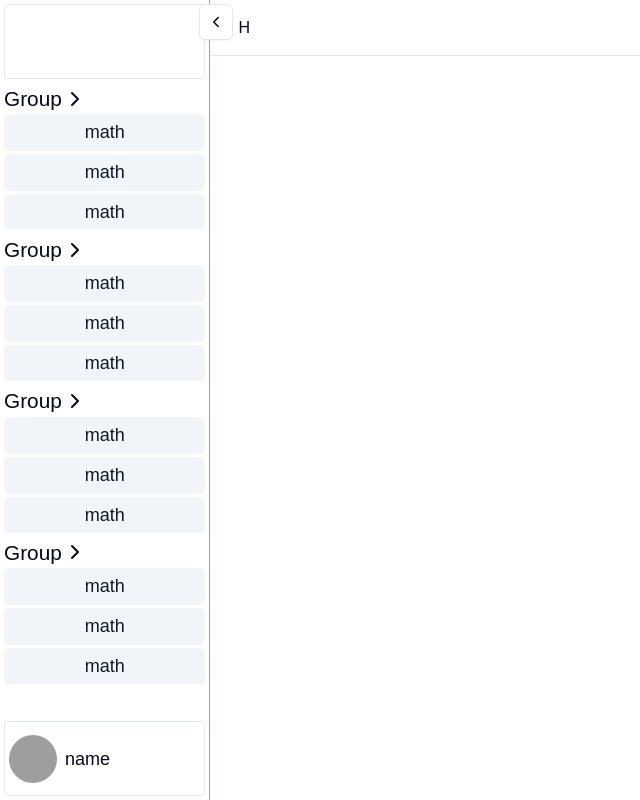
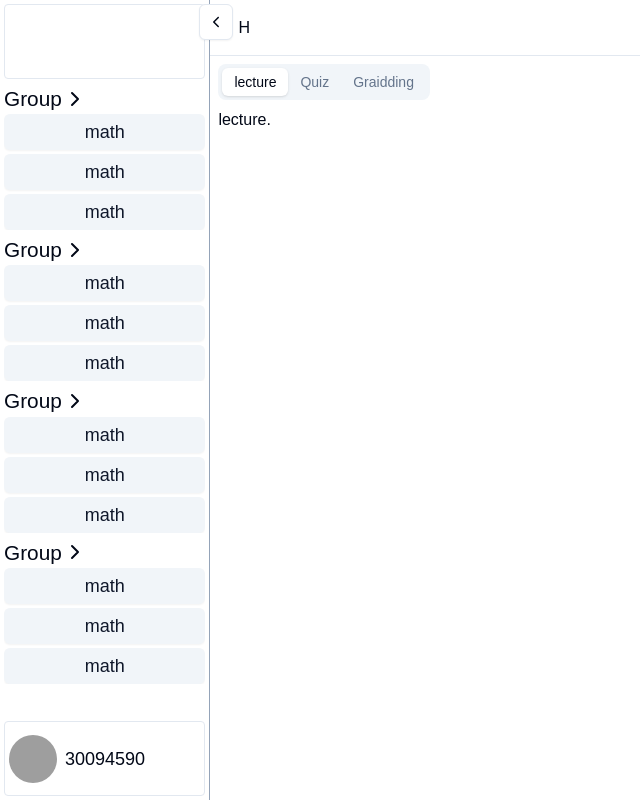
Before and after one commit to gaveone/sky, a Next.js app: page /Home/Student in a window 1280 px wide. Shown: the whole page, without its empty margins (0-640 px from the left). Built offline with nearby package versions, Linux system fonts and the light colour scheme; grey boxes are pictures that could not be loaded.

Commit message:
General style

```diff
--- a/components/ View/main.tsx
+++ b/components/ View/main.tsx
@@ -1,12 +1,10 @@
 "use client"
-import { usePersonStore } from '@/store/user'
 import React from 'react'
-import { Button } from '../ui/button'
+import { Tabs, TabsContent, TabsList, TabsTrigger } from "@/components/ui/tabs"
+
 
 export default function Main() {
-     const decrement = usePersonStore((state)=>state.decrement)
-     const increment = usePersonStore((state)=>state.increment)
-     const item = usePersonStore((state)=>state.count)
+
 
   return (
     <main className=' h-full w-full flex flex-col'>
@@ -16,7 +14,20 @@
         H
 
       </nav>
-      <section className=' flex-grow'>
+      <section className=' flex-grow p-2'>
+        <Tabs defaultValue="lecture" className="">
+          <TabsList>
+            <TabsTrigger value="lecture">lecture</TabsTrigger>
+            <TabsTrigger value="Quiz">Quiz</TabsTrigger>
+            <TabsTrigger value="Graidding">Graidding</TabsTrigger>
+          </TabsList>
+          <TabsContent className=' w-full h-full' value="lecture">lecture.</TabsContent>
+          <TabsContent className=' w-full h-full' value="Quiz">Quiz.</TabsContent>
+          <TabsContent className=' w-full h-full' value="Graidding">Graidding.</TabsContent>
+
+        </Tabs>
+
+
 
 
 
--- a/components/ View/sideBar.tsx
+++ b/components/ View/sideBar.tsx
@@ -78,7 +78,7 @@
                                                   <AvatarImage src="https://github.com/shadcn.png" />
                                                   <AvatarFallback>CN</AvatarFallback>
                                              </Avatar>
-                                             <h1 className=' text-lg'>name</h1>
+                                             <h1 className=' text-lg'>30094590</h1>
                                              </>
 
 
--- /dev/null
+++ b/components/ui/tabs.tsx
@@ -0,0 +1,55 @@
+"use client"
+
+import * as React from "react"
+import * as TabsPrimitive from "@radix-ui/react-tabs"
+
+import { cn } from "@/lib/utils"
+
+const Tabs = TabsPrimitive.Root
+
+const TabsList = React.forwardRef<
+  React.ElementRef<typeof TabsPrimitive.List>,
+  React.ComponentPropsWithoutRef<typeof TabsPrimitive.List>
+>(({ className, ...props }, ref) => (
+  <TabsPrimitive.List
+    ref={ref}
+    className={cn(
+      "inline-flex h-9 items-center justify-center rounded-lg bg-muted p-1 text-muted-foreground",
+      className
+    )}
+    {...props}
+  />
+))
+TabsList.displayName = TabsPrimitive.List.displayName
+
+const TabsTrigger = React.forwardRef<
+  React.ElementRef<typeof TabsPrimitive.Trigger>,
+  React.ComponentPropsWithoutRef<typeof TabsPrimitive.Trigger>
+>(({ className, ...props }, ref) => (
+  <TabsPrimitive.Trigger
+    ref={ref}
+    className={cn(
+      "inline-flex items-center justify-center whitespace-nowrap rounded-md px-3 py-1 text-sm font-medium ring-offset-background transition-all focus-visible:outline-none focus-visible:ring-2 focus-visible:ring-ring focus-visible:ring-offset-2 disabled:pointer-events-none disabled:opacity-50 data-[state=active]:bg-background data-[state=active]:text-foreground data-[state=active]:shadow",
+      className
+    )}
+    {...props}
+  />
+))
+TabsTrigger.displayName = TabsPrimitive.Trigger.displayName
+
+const TabsContent = React.forwardRef<
+  React.ElementRef<typeof TabsPrimitive.Content>,
+  React.ComponentPropsWithoutRef<typeof TabsPrimitive.Content>
+>(({ className, ...props }, ref) => (
+  <TabsPrimitive.Content
+    ref={ref}
+    className={cn(
+      "mt-2 ring-offset-background focus-visible:outline-none focus-visible:ring-2 focus-visible:ring-ring focus-visible:ring-offset-2",
+      className
+    )}
+    {...props}
+  />
+))
+TabsContent.displayName = TabsPrimitive.Content.displayName
+
+export { Tabs, TabsList, TabsTrigger, TabsContent }
--- a/package.json
+++ b/package.json
@@ -13,6 +13,7 @@
     "@radix-ui/react-dropdown-menu": "^2.1.2",
     "@radix-ui/react-icons": "^1.3.0",
     "@radix-ui/react-slot": "^1.1.0",
+    "@radix-ui/react-tabs": "^1.1.1",
     "class-variance-authority": "^0.7.0",
     "clsx": "^2.1.1",
     "lucide-preact": "^0.454.0",
```
Also changed, not shown: 1 other file (tests, documents, lock files or other folders).
